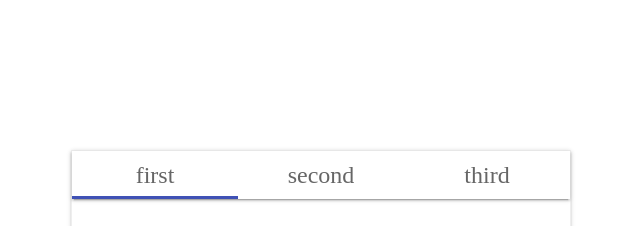
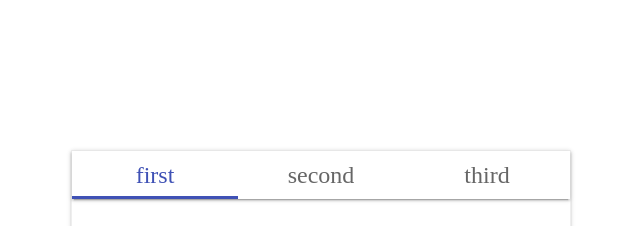
Before and after one commit to hhp1614/JS-Components, a plain HTML site: page demos/tabs.html in a window 1280 px wide. Both pictures are taken after a click on the item "first". Shown: the top 226 px of the page, 319-959 px from the left. Drawn offline with Linux system fonts and the light colour scheme.

Commit message:
增加tab栏active颜色

```diff
--- a/demos/tabs.html
+++ b/demos/tabs.html
@@ -44,6 +44,9 @@
 			line-height: 2;
 			cursor: pointer;
 		}
+		.tabs>ol:first-child>li.active {
+			color: #3f51b5;
+		}
 		.tabs>ol:first-child>i {
 			display: block;
 			position: absolute;
@@ -78,7 +81,7 @@
 
 		<div class="tabs">
 			<ol data-role="tabs-nav">
-				<li>first</li>
+				<li class="active">first</li>
 				<li>second</li>
 				<li>third</li>
 				<i></i>
--- a/lib/tabs/index.js
+++ b/lib/tabs/index.js
@@ -28,6 +28,8 @@ class Tabs {
 			this.navItem[i].addEventListener('click', e => {
 				this.showPanes(i, this.navItem.length)
 				this.i.style.left = this.leftArr[i] + 'px'
+				this.navItem.forEach(item => item.classList.remove('active'))
+				this.navItem[i].classList.add('active')
 			})
 		}
 	}
```
